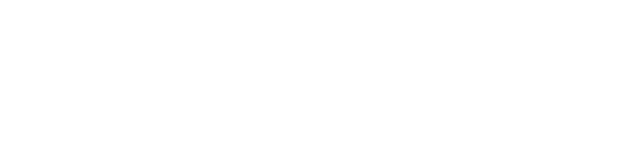
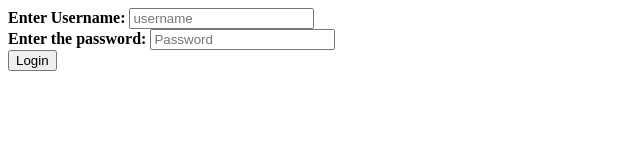
Before and after one commit to msdianabhi/assignments_nov_mean_cipherschool, a plain HTML site: page assignment1/form.html in a window 1280 px wide. Shown: the whole page, without its empty margins (0-640 px from the left). Drawn offline with Linux system fonts and the light colour scheme.

Commit message:
Final Assignmet1 Submission

```diff
--- a/assignment1/form.html
+++ b/assignment1/form.html
@@ -4,7 +4,11 @@
     </head>
     <body>
         <form action="#">
-
+            <label><b>Enter Username:  </b></label>
+            <input type="text" placeholder="username" required><br>
+            <label><b>Enter the password: </b></label>
+            <input type="password" placeholder="Password" required><br>
+             <input type="submit" value="Login">
         </form>
     </body>
 </html>
```
